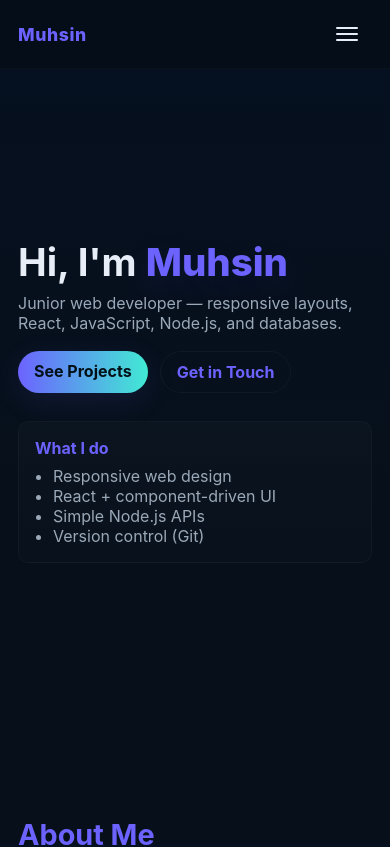
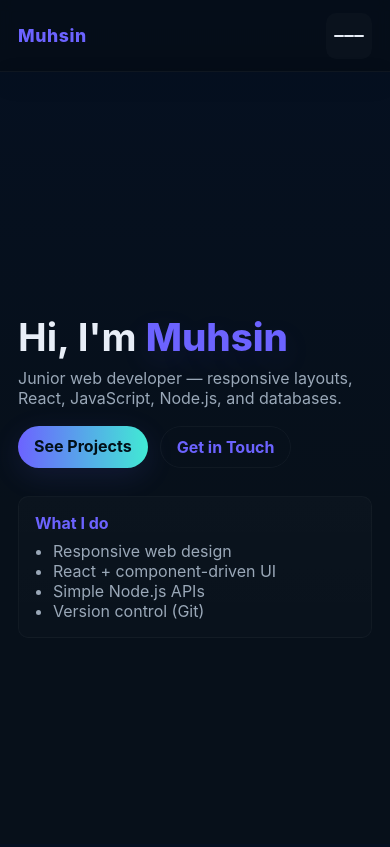
Before and after one commit to Muhsin-Gun/my-portfolio, a React (Create React App) app: page / in a window 390 px wide. Shown: the top 847 px of the page. Built offline with nearby package versions, Linux system fonts and the light colour scheme.

Commit message:
fixing toggle issues

```diff
--- a/src/App.css
+++ b/src/App.css
@@ -1,48 +1,70 @@
 /* ==========
-   App.css - single stylesheet for entire site
+   App.css - final single stylesheet
    Dark tech aesthetic, hover animations, responsive layout
+   NAV dropdown fixed, anchor offsets, and consistent behavior
    ========== */
 
-/* Colors */
+/* Colors & layout vars */
 :root {
   --bg: #07101a;
   --panel: #0f1720;
-  --accent: #6c63ff; /* keep your color */
+  --accent: #6c63ff;
   --muted: #9aa8b8;
   --text: #e8eef7;
   --glow: rgba(108,99,255,0.12);
+  --nav-height: 72px;
 }
 
 /* Reset & base */
 * { box-sizing: border-box; }
-html,body,#root { height: 100%; }
+html, body, #root { height: 100%; }
+html { scroll-behavior: smooth; }
 body {
   margin: 0;
   font-family: Inter, system-ui, -apple-system, "Segoe UI", Roboto, Arial;
   background: linear-gradient(180deg,#051021 0%,var(--bg) 60%);
   color: var(--text);
   -webkit-font-smoothing: antialiased;
-  scroll-behavior: smooth;
 }
 
-/* Container helper */
+/* Layout helpers */
 .container { max-width: 1100px; margin: 0 auto; padding: 0 18px; }
+main { padding-top: var(--nav-height); }
+section { scroll-margin-top: calc(var(--nav-height) + 8px); }
 
 /* NAV */
-.nav-wrap { position: fixed; left: 0; right: 0; top: 0; z-index: 999; }
+.nav-wrap {
+  position: fixed;
+  left: 0;
+  right: 0;
+  top: 0;
+  z-index: 999;
+  height: var(--nav-height);
+}
 .nav {
   display: flex;
   justify-content: space-between;
   align-items: center;
+  height: 100%;
   padding: 12px 18px;
   background: rgba(8,12,16,0.45);
   backdrop-filter: blur(6px);
   border-bottom: 1px solid rgba(255,255,255,0.02);
+  gap: 16px;
 }
-.brand { display: flex; flex-direction: column; }
+.brand { display: flex; flex-direction: column; line-height: 1; }
 .brand-main { font-weight: 800; color: var(--accent); font-size: 1.1rem; letter-spacing: 0.6px; }
 .brand-sub { font-size: 0.75rem; color: var(--muted); margin-top: 2px; }
-.nav-links { display: flex; gap: 20px; list-style: none; margin: 0; padding: 0; align-items: center; }
+
+/* Desktop nav links */
+.nav-links {
+  display: flex;
+  gap: 20px;
+  list-style: none;
+  margin: 0;
+  padding: 0;
+  align-items: center;
+}
 .nav-links a {
   color: var(--text);
   text-decoration: none;
@@ -52,34 +74,76 @@ body {
   transition: color .18s ease, transform .18s ease;
 }
 .nav-links a:hover { color: var(--accent); transform: translateY(-2px); }
-.underline { position: absolute; left: 50%; transform: translateX(-50%); bottom: -6px; height: 2px; width: 0; background: linear-gradient(90deg,var(--accent), #41EAD4); transition: width .26s ease; }
+.underline {
+  position: absolute;
+  left: 50%;
+  transform: translateX(-50%);
+  bottom: -6px;
+  height: 2px;
+  width: 0;
+  background: linear-gradient(90deg,var(--accent), #41EAD4);
+  transition: width .26s ease;
+}
 .nav-links a:hover .underline { width: 60%; }
 
-/* Hamburger button */
-.hamburger { display: none; background: transparent; border: none; width: 44px; height: 44px; padding: 8px; border-radius: 8px; cursor: pointer; }
-.hamburger .bar { display: block; height: 2px; width: 22px; background: var(--text); margin: 4px 0; border-radius: 2px; transition: transform .25s, opacity .25s; }
+/* HAMBURGER (mobile) */
+.hamburger {
+  display: none;
+  background: rgba(255,255,255,0.02);
+  border: none;
+  width: 46px;
+  height: 46px;
+  padding: 8px;
+  border-radius: 10px;
+  cursor: pointer;
+  align-items: center;
+  justify-content: center;
+}
+.hamburger .bar {
+  display: block;
+  height: 2px;
+  width: 20px;
+  background: var(--text);
+  margin: 4px 0;
+  border-radius: 2px;
+  transition: transform .25s cubic-bezier(.2,.9,.3,1), opacity .2s, width .25s;
+}
 .hamburger.open .bar:nth-child(1) { transform: translateY(6px) rotate(45deg); }
-.hamburger.open .bar:nth-child(2) { opacity: 0; }
+.hamburger.open .bar:nth-child(2) { opacity: 0; transform: translateX(8px); }
 .hamburger.open .bar:nth-child(3) { transform: translateY(-6px) rotate(-45deg); }
 
-/* Mobile overlay */
-.overlay { position: fixed; inset: 0; background: rgba(6,8,10,0.96); display: none; align-items: center; justify-content: center; z-index: 998; transition: opacity .28s; }
-.overlay.visible { display: flex; opacity: 1; }
-.overlay-nav { display: flex; flex-direction: column; gap: 26px; align-items: center; }
-.overlay-nav a { color: var(--text); text-decoration: none; font-size: 1.6rem; font-weight: 700; opacity: 0; transform: translateY(10px); animation: overlayIn .36s forwards; }
-.overlay-nav a:nth-child(1) { animation-delay: 60ms; }
-.overlay-nav a:nth-child(2) { animation-delay: 140ms; }
-.overlay-nav a:nth-child(3) { animation-delay: 220ms; }
-@keyframes overlayIn { to { opacity: 1; transform: none; } }
+/* MOBILE DROPDOWN (no overlay) */
+.mobile-dropdown {
+  position: absolute;
+  left: 0;
+  right: 0;
+  top: 100%;
+  overflow: hidden;
+  max-height: 0;
+  background: linear-gradient(180deg, rgba(10,12,16,0.96), rgba(8,10,12,0.98));
+  transition: max-height 320ms cubic-bezier(.22,.9,.3,1), box-shadow 320ms;
+  box-shadow: 0 8px 24px rgba(0,0,0,0.45);
+  z-index: 998;
+  border-bottom: 1px solid rgba(255,255,255,0.02);
+}
+.mobile-dropdown.open { max-height: 320px; }
+.mobile-links { list-style: none; padding: 14px 18px; margin: 0; display: flex; flex-direction: column; gap: 8px; }
+.mobile-links a {
+  display: flex; align-items: center; gap: 10px; padding: 10px 12px; border-radius: 8px;
+  text-decoration: none; color: var(--text); font-weight: 700;
+  transition: background .18s, color .18s, transform .18s;
+}
+.mobile-links a:hover { background: rgba(108,99,255,0.06); color: var(--accent); transform: translateX(6px); }
+.link-index { color: var(--muted); font-family: monospace; font-size: 0.88rem; }
 
 /* HERO */
-.hero { min-height: 88vh; display: flex; align-items: center; padding: 120px 0 60px; }
-.hero-inner { display: grid; grid-template-columns: 1fr 360px; gap: 28px; align-items: start; }
+.hero { min-height: calc(100vh - var(--nav-height)); display: flex; align-items: center; padding: calc(var(--nav-height) + 24px) 0 60px; }
+.hero-inner { display: grid; grid-template-columns: 1fr 360px; gap: 28px; align-items: start; max-width: 1100px; margin: 0 auto; padding: 0 18px; }
 .hero-title { font-size: 2.4rem; margin: 0 0 8px; }
 .accent { color: var(--accent); text-shadow: 0 10px 30px var(--glow); font-weight: 800; }
 .hero-sub { color: var(--muted); margin: 0 0 18px; max-width: 52ch; }
 .cta-row { display: flex; gap: 12px; }
-.btn { display: inline-block; padding: 10px 16px; border-radius: 999px; font-weight: 700; text-decoration: none; border: none; cursor: pointer; }
+.btn { display: inline-block; padding: 10px 16px; border-radius: 999px; font-weight: 700; text-decoration: none; border: none; cursor: pointer;}
 .btn.primary { background: linear-gradient(90deg,var(--accent), #41EAD4); color: #021018; box-shadow: 0 8px 30px var(--glow); transition: transform .18s; }
 .btn.primary:hover { transform: translateY(-6px); }
 .btn.outline { background: transparent; border: 1px solid rgba(255,255,255,0.04); color: var(--accent); }
@@ -94,31 +158,17 @@ body {
 
 /* ABOUT */
 .about { padding: 60px 0; }
-.about-grid { display: grid; grid-template-columns: 1fr 1fr; gap: 24px; }
+.about-grid { display: grid; grid-template-columns: 1fr 1fr; gap: 24px; max-width: 1100px; margin: 0 auto; padding: 0 18px; }
 @media (max-width: 900px) { .about-grid { grid-template-columns: 1fr; } }
-
 .about-text p { margin: 0 0 16px; color: var(--muted); line-height: 1.6; }
-
 .skills { display: flex; flex-wrap: wrap; gap: 10px; }
-.skill-tag {
-  padding: 6px 12px;
-  border-radius: 999px;
-  background: rgba(255,255,255,0.04);
-  color: var(--text);
-  font-size: 0.9rem;
-  border: 1px solid rgba(255,255,255,0.08);
-  transition: background .2s, transform .2s;
-}
-.skill-tag:hover {
-  background: var(--accent);
-  color: #000;
-  transform: translateY(-3px);
-}
+.skill-tag { padding: 6px 12px; border-radius: 999px; background: rgba(255,255,255,0.04); color: var(--text); font-size: 0.9rem; border: 1px solid rgba(255,255,255,0.08); transition: background .2s, transform .2s; }
+.skill-tag:hover { background: var(--accent); color: #000; transform: translateY(-3px); }
 
 /* PROJECTS */
-.projects .grid { display: grid; gap: 18px; grid-template-columns: 1fr; }
+.projects { padding: 40px 0; }
+.projects .grid { display: grid; gap: 18px; grid-template-columns: 1fr; max-width: 1100px; margin: 0 auto; padding: 0 18px; }
 @media (min-width: 900px) { .projects .grid { grid-template-columns: repeat(3,1fr); } }
-
 .card { background: linear-gradient(180deg, rgba(255,255,255,0.02), rgba(255,255,255,0.01)); padding: 16px; border-radius: 12px; border: 1px solid rgba(255,255,255,0.03); }
 .project-card { transition: transform .22s, box-shadow .22s; }
 .project-card:hover { transform: translateY(-8px); box-shadow: 0 20px 40px rgba(0,0,0,0.55); }
@@ -128,7 +178,7 @@ body {
 
 /* CONTACT */
 .contact { padding: 36px 0 80px; }
-.contact-grid { display: grid; grid-template-columns: 1fr 320px; gap: 18px; }
+.contact-grid { display: grid; grid-template-columns: 1fr 320px; gap: 18px; max-width: 1100px; margin: 0 auto; padding: 0 18px; }
 @media (max-width: 900px) { .contact-grid { grid-template-columns: 1fr; } }
 .contact-form label { display: block; margin-bottom: 10px; }
 .contact-form input, .contact-form textarea { width: 100%; padding: 10px; border-radius: 8px; border: 1px solid rgba(255,255,255,0.04); background: rgba(255,255,255,0.02); color: var(--text); box-shadow: none; }
@@ -144,16 +194,23 @@ body {
 .socials { margin-top: 12px; display: flex; flex-direction: column; gap: 8px; }
 
 /* FOOTER */
-.footer { padding: 18px 0; border-top: 1px solid rgba(255,255,255,0.02); margin-top: 30px; text-align:center; color: var(--muted); }
+.footer { padding: 18px 0; border-top: 1px solid rgba(255,255,255,0.02); margin-top: 30px; text-align: center; color: var(--muted); }
 
-/* Responsive - show hamburger on small screens and hide nav links */
+/* RESPONSIVE NAV AND LAYOUT */
 @media (max-width: 900px) {
   .nav-links { display: none; }
-  .hamburger { display: block; }
+  .hamburger { display: inline-flex; }
   .hero-inner { grid-template-columns: 1fr; }
   .brand-sub { display: none; }
 }
+@media (min-width: 901px) {
+  .mobile-dropdown { display: none; }
+}
 
-/* Small entrance animations for elements on load (subtle) */
-.hero-inner, .grid, .contact-grid { animation: fadeUp .6s ease both; }
+/* SUBTLE ENTRANCE */
+.hero-inner, .projects .grid, .contact-grid { animation: fadeUp .6s ease both; }
 @keyframes fadeUp { from { opacity: 0; transform: translateY(8px); } to { opacity:1; transform: none; } }
+
+/* UTILS */
+a { outline: none; }
+button { outline: none; }
--- a/src/Components/Navbar.js
+++ b/src/Components/Navbar.js
@@ -1,38 +1,113 @@
-import React, { useState, useEffect } from 'react';
-import Toggle from './Toggle';
+import React, { useEffect, useRef, useState } from 'react';
 
-/*
-  Navbar:
-  - Shows inline links on desktop
-  - Shows a hamburger Toggle on mobile (<=900px)
-  - Links have animated underline on hover
-*/
+/**
+ * Navbar (single-file solution)
+ * - Desktop: inline links with animated underline
+ * - Mobile: hamburger toggles a dropdown that expands BELOW the header (no overlay)
+ * - Closes on outside click, Escape key, and on window resize > 900px
+ * - Adds aria-expanded and aria-controls for accessibility
+ *
+ * Usage: put this file at src/Components/Navbar.js and remove any old Toggle.js / overlay files.
+ */
 const Navbar = () => {
   const [isMobile, setIsMobile] = useState(window.innerWidth <= 900);
+  const [open, setOpen] = useState(false);
+  const dropdownRef = useRef(null);
+  const burgerRef = useRef(null);
 
   useEffect(() => {
-    const onResize = () => setIsMobile(window.innerWidth <= 900);
-    window.addEventListener('resize', onResize);
-    return () => window.removeEventListener('resize', onResize);
+    const handleResize = () => {
+      const small = window.innerWidth <= 900;
+      setIsMobile(small);
+      if (!small) setOpen(false);
+    };
+    window.addEventListener('resize', handleResize);
+    return () => window.removeEventListener('resize', handleResize);
   }, []);
+
+  useEffect(() => {
+    function onDocClick(e) {
+      if (!open) return;
+      if (
+        dropdownRef.current &&
+        !dropdownRef.current.contains(e.target) &&
+        burgerRef.current &&
+        !burgerRef.current.contains(e.target)
+      ) {
+        setOpen(false);
+      }
+    }
+    function onKey(e) {
+      if (e.key === 'Escape' && open) setOpen(false);
+    }
+    document.addEventListener('mousedown', onDocClick);
+    document.addEventListener('keydown', onKey);
+    return () => {
+      document.removeEventListener('mousedown', onDocClick);
+      document.removeEventListener('keydown', onKey);
+    };
+  }, [open]);
+
+  const links = [
+    { id: 'home', label: 'Home' },
+    { id: 'about', label: 'About' },
+    { id: 'projects', label: 'Projects' },
+    { id: 'contact', label: 'Contact' },
+  ];
 
   return (
     <header className="nav-wrap">
-      <nav className="nav container">
+      <nav className="nav container" role="navigation" aria-label="Primary">
         <div className="brand">
           <div className="brand-main">Muhsin</div>
           <div className="brand-sub">web dev</div>
         </div>
 
+        {/* Desktop links */}
         {!isMobile ? (
-          <ul className="nav-links">
-            <li><a href="#home">Home <span className="underline" /></a></li>
-            <li><a href="#projects">Projects <span className="underline" /></a></li>
-            <li><a href="#about">About <span className="underline" /></a></li>
-            <li><a href="#contact">Contact <span className="underline" /></a></li>
+          <ul className="nav-links" data-mode="desktop">
+            {links.map((l) => (
+              <li key={l.id}>
+                <a href={`#${l.id}`}>
+                  {l.label}
+                  <span className="underline" />
+                </a>
+              </li>
+            ))}
           </ul>
         ) : (
-          <Toggle />
+          <>
+            <button
+              ref={burgerRef}
+              className={`hamburger ${open ? 'open' : ''}`}
+              aria-expanded={open}
+              aria-controls="mobile-menu"
+              aria-label={open ? 'Close menu' : 'Open menu'}
+              onClick={() => setOpen((s) => !s)}
+            >
+              <span className="bar" />
+              <span className="bar" />
+              <span className="bar" />
+            </button>
+
+            <div
+              id="mobile-menu"
+              ref={dropdownRef}
+              className={`mobile-dropdown ${open ? 'open' : ''}`}
+              aria-hidden={!open}
+            >
+              <ul className="mobile-links">
+                {links.map((l, i) => (
+                  <li key={l.id}>
+                    <a href={`#${l.id}`} onClick={() => setOpen(false)}>
+                      <span className="link-index">0{ i + 1 }.</span>
+                      {l.label}
+                    </a>
+                  </li>
+                ))}
+              </ul>
+            </div>
+          </>
         )}
       </nav>
     </header>
--- a/src/Components/Toggle.js
+++ b/src/Components/Toggle.js
@@ -1,8 +1,15 @@
-import React, { useState, useEffect } from 'react';
+import React, { useState, useEffect, useRef } from 'react';
 
-
+/*
+  Fixed Toggle:
+  - Dropdown opens BELOW the header (position: absolute; top:100%).
+  - No body scroll lock, no full-screen overlay.
+  - Closes on outside click and on resize > 900px.
+*/
 const Toggle = () => {
   const [open, setOpen] = useState(false);
+  const btnRef = useRef(null);
+  const menuRef = useRef(null);
 
   useEffect(() => {
     const onResize = () => {
@@ -13,29 +20,45 @@ const Toggle = () => {
   }, []);
 
   useEffect(() => {
-    document.body.style.overflow = open ? 'hidden' : '';
-    return () => { document.body.style.overflow = ''; };
+    function onDocClick(e) {
+      if (!open) return;
+      if (
+        menuRef.current && !menuRef.current.contains(e.target) &&
+        btnRef.current && !btnRef.current.contains(e.target)
+      ) {
+        setOpen(false);
+      }
+    }
+    document.addEventListener('mousedown', onDocClick);
+    return () => document.removeEventListener('mousedown', onDocClick);
   }, [open]);
 
   return (
     <>
       <button
+        ref={btnRef}
         className={`hamburger ${open ? 'open' : ''}`}
-        aria-label="Menu"
-        onClick={() => setOpen(!open)}
+        aria-expanded={open}
+        aria-label="Toggle menu"
+        onClick={() => setOpen(s => !s)}
       >
         <span className="bar" />
         <span className="bar" />
         <span className="bar" />
       </button>
 
-      <div className={`overlay ${open ? 'visible' : ''}`} onClick={() => setOpen(false)}>
-        <nav className="overlay-nav" onClick={(e) => e.stopPropagation()}>
-          <a href="#home" onClick={() => setOpen(false)}>Home</a>
-          <a href="#projects" onClick={() => setOpen(false)}>Projects</a>
-            <a href="#about" onClick={() => setOpen(false)}>About</a>
-          <a href="#contact" onClick={() => setOpen(false)}>Contact</a>
-        </nav>
+      {/* dropdown that appears BELOW header; clicks inside should not close until user selects a link */}
+      <div
+        ref={menuRef}
+        className={`mobile-dropdown ${open ? 'open' : ''}`}
+        aria-hidden={!open}
+      >
+        <ul className="mobile-links">
+          <li><a href="#home" onClick={() => setOpen(false)}>Home</a></li>
+          <li><a href="#about" onClick={() => setOpen(false)}>About</a></li>
+          <li><a href="#projects" onClick={() => setOpen(false)}>Projects</a></li>
+          <li><a href="#contact" onClick={() => setOpen(false)}>Contact</a></li>
+        </ul>
       </div>
     </>
   );
```
